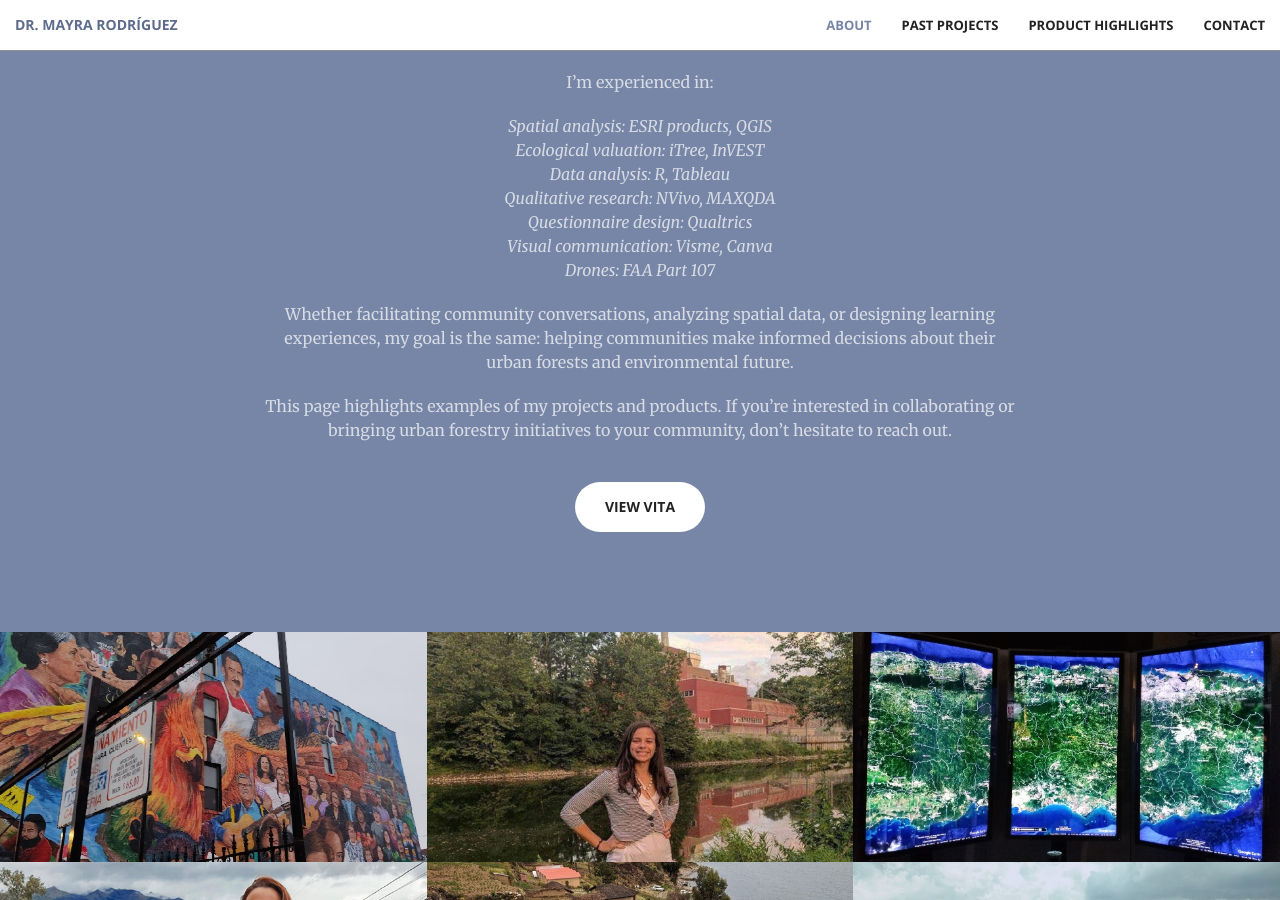
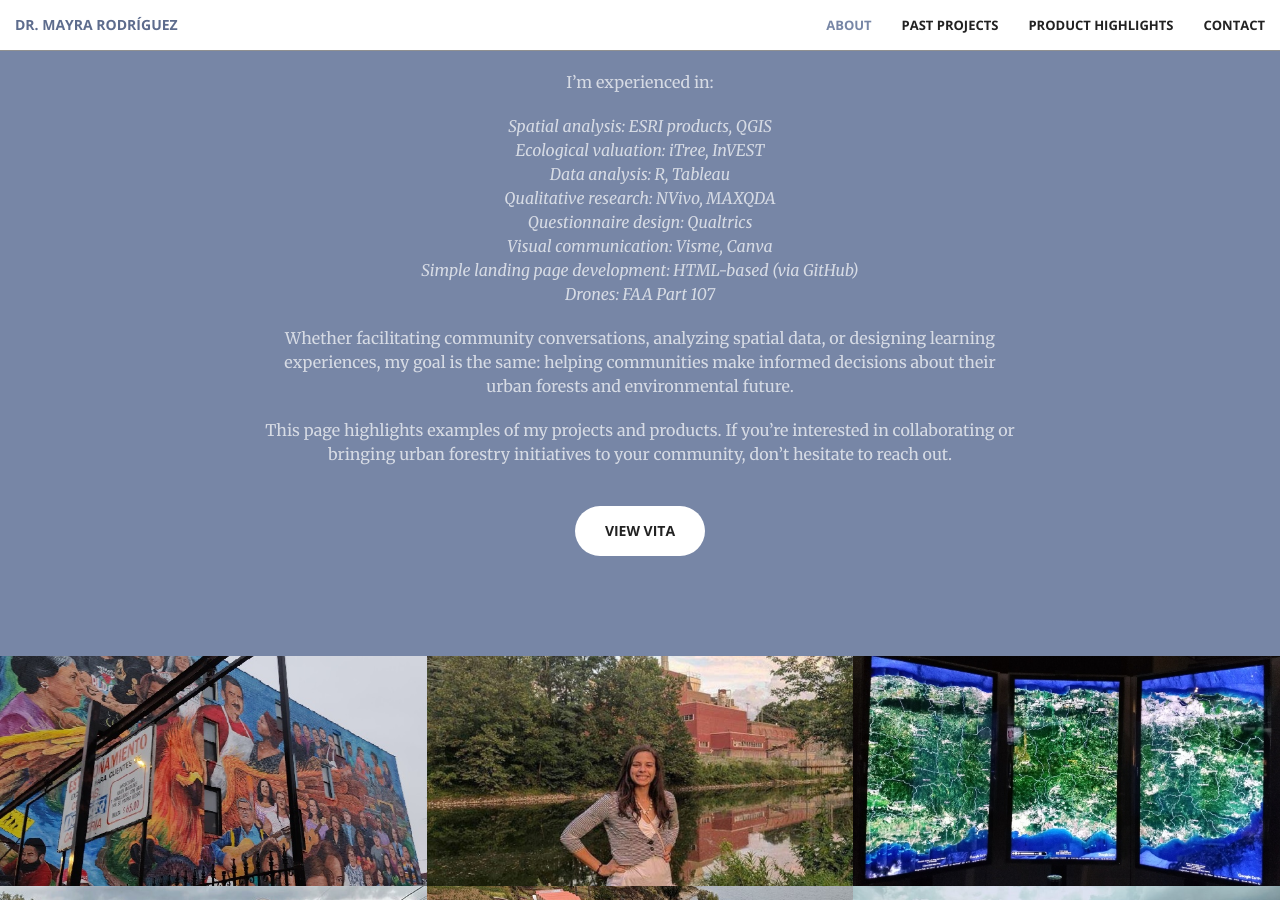
Before and after one commit to RodriguezMayraI/RodriguezMayraI.github.io, a Jekyll site: the page built from index.html, in a window 1280 px wide and 900 px high, scrolled down 1398 px. Built offline with Jekyll 4.4.1, drawn with Linux system fonts in a browser that asks for light colours.

Commit message:
Update call-to-action.html

```diff
--- a/_includes/call-to-action.html
+++ b/_includes/call-to-action.html
@@ -38,6 +38,7 @@
     <em>Qualitative research: NVivo, MAXQDA</em><br>
     <em>Questionnaire design: Qualtrics</em><br>
     <em>Visual communication: Visme, Canva</em><br>
+    <em>Simple landing page development: HTML-based (via GitHub)</em><br>
     <em>Drones: FAA Part 107</em><br>
                 </p>
 
```
